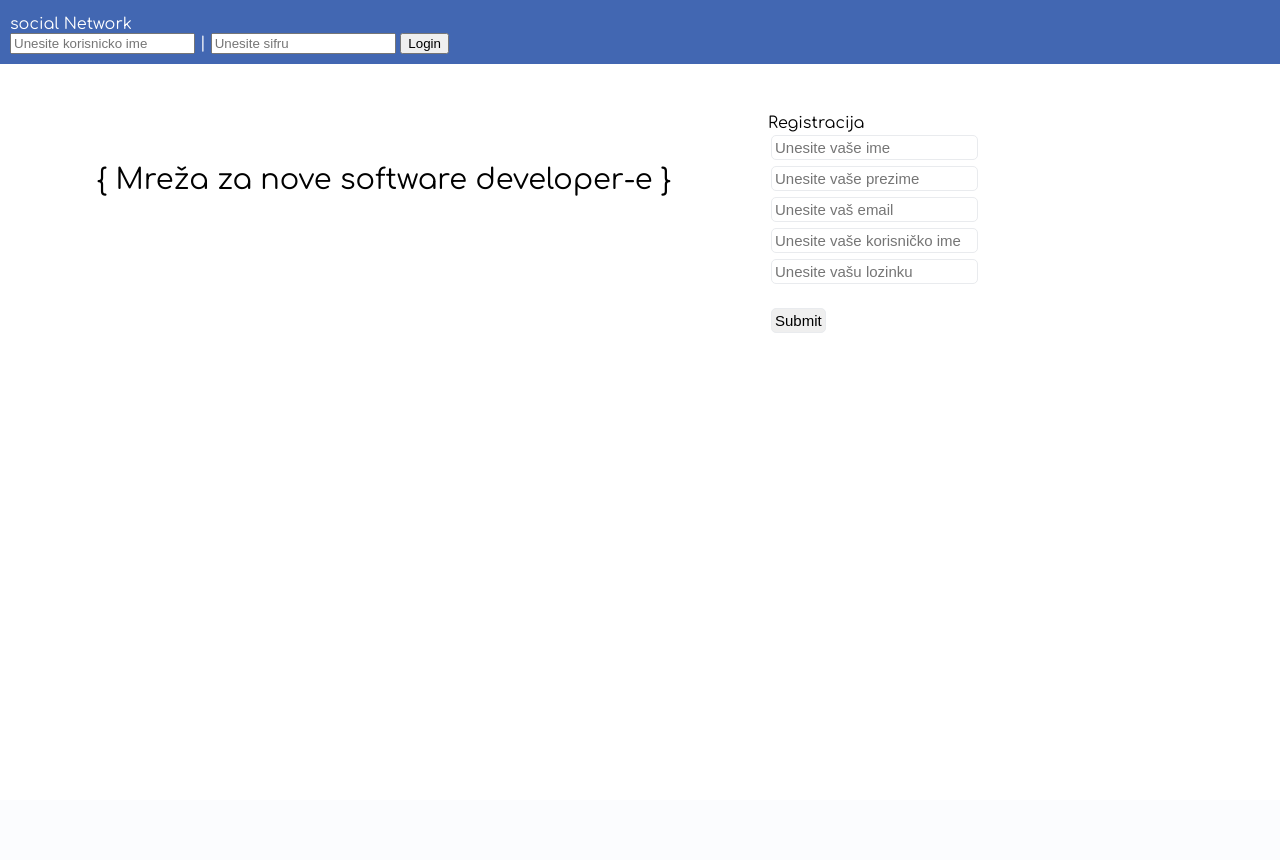
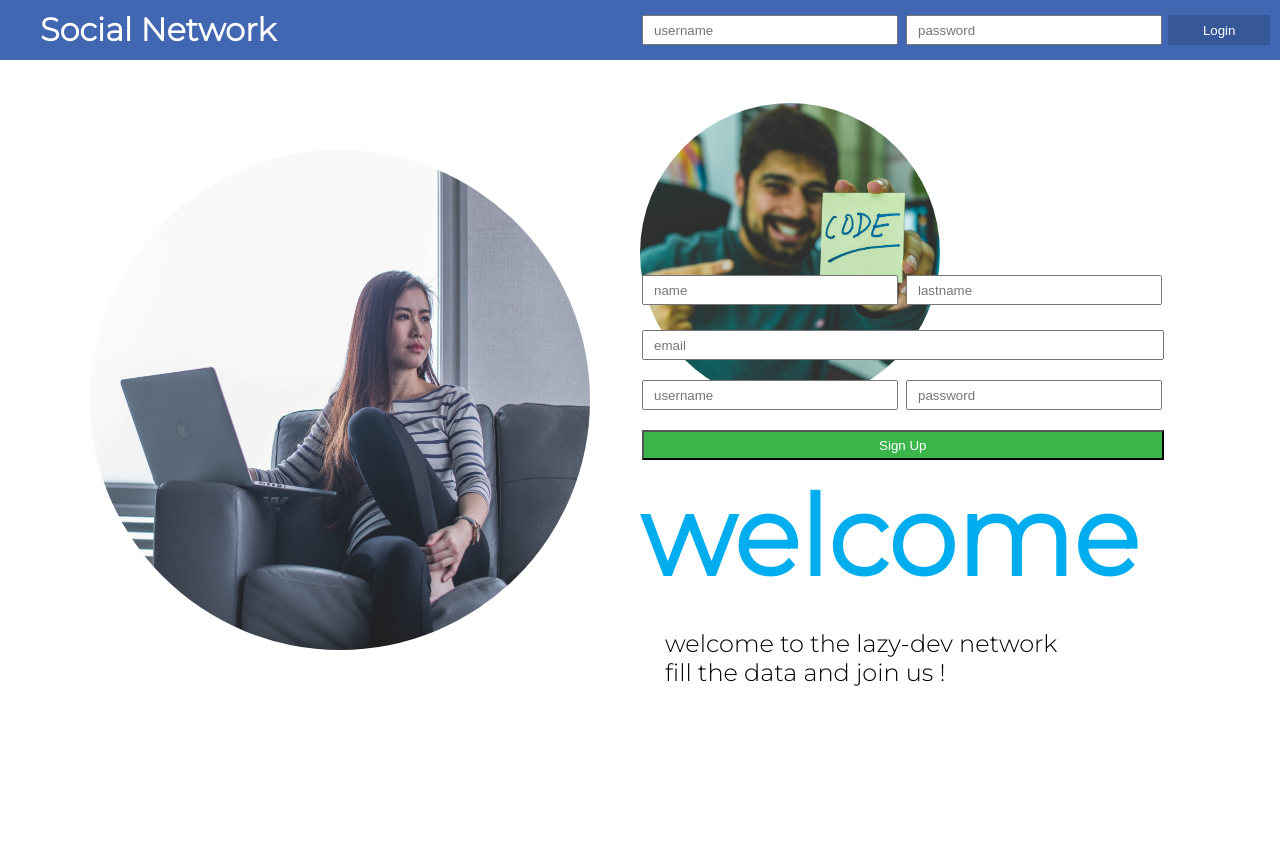
Before and after one commit to lapec/social-network, a PHP site: page / in a window 1280 px wide. Before the commit the page ends 333 px from the top, so only its background shows below. Run offline with PHP 8.4, Linux system fonts and the light colour scheme.

Commit message:
Login merge, profile page

```diff
--- /dev/null
+++ b/css/main.css
@@ -0,0 +1,156 @@
+@import url('https://fonts.googleapis.com/css?family=Montserrat:300');
+
+* {
+	margin: 0;
+	padding: 0;
+	box-sizing: border-box;
+}
+
+.main-container {
+	width: 100%;
+}
+
+.navigation {
+	display: flex;
+	background-color: #4267B2;
+	height: 60px;
+}
+
+.logo {
+	flex: 1;
+	display: flex;
+}
+
+a {
+	text-decoration: none;
+	padding: 10px 10px 10px 40px;
+}
+
+h1 {
+	color: #fff;
+	font-family: 'Montserrat', sans-serif;
+	/* width: 250px;
+	height: 40px; */
+}
+
+.login {
+	flex: 1;
+}
+
+.username {
+	width: 40%;
+	height: 30px;
+	margin: 15px 2px;
+	padding-left: 10px;
+}
+
+.password {
+	width: 40%;
+	height: 30px;
+	margin: 15px 2px;
+	padding-left: 10px;
+}
+
+.btn {
+	width: 16%;
+	height: 30px;
+	background-color: #365899;
+	color: #fff;
+	border: 0;
+}
+
+.container {
+	display: flex;
+	background-color: #fff;
+	height: 100vh;
+	position: absolute;
+	z-index: -2;
+}
+
+.box1 {
+	flex: 1;
+}
+
+img {
+	width: 100%;
+	border-radius: 50%;
+}
+
+.img1 {
+	width: 500px;
+	height: 500px;
+	margin-top: 90px;
+	margin-left: 90px;
+}
+
+.box2 {
+	flex: 1;
+	margin-top: ;
+}
+
+.img2 {
+	width: 300px;
+	height: 300px;
+	position: absolute;
+	margin-top: 43px;
+	z-index: -1;
+}
+
+.card {
+	margin-top: 200px;
+}
+
+.name {
+	width: 40%;
+	height: 30px;
+	margin: 15px 2px;
+	padding-left: 10px;
+}
+
+.lastname {
+	width: 40%;
+	height: 30px;
+	margin: 10px 2px;
+	padding-left: 10px;
+}
+
+.email {
+	width: 81.5%;
+	height: 30px;
+	margin: 10px 2px;
+	padding-left: 10px;
+}
+
+.username2 {
+	width: 40%;
+	height: 30px;
+	margin: 10px 2px;
+	padding-left: 10px;
+}
+
+.password2 {
+	width: 40%;
+	height: 30px;
+	margin: 10px 2px;
+	padding-left: 10px;
+}
+
+.btn2 {
+	width: 81.5%;
+	height: 30px;
+	margin: 10px 2px;
+	background-color: #39B54A;
+	color: #fff;
+}
+
+h3 {
+	font-family: 'Montserrat', sans-serif;
+	color: #00AEEF;
+	font-size: 110px;
+}
+
+p {
+	font-family: 'Montserrat', sans-serif;
+	font-size: 24px;
+	padding: 25px;
+}
--- a/index.php
+++ b/index.php
@@ -7,42 +7,47 @@ require_once('logincode.php');
 <!DOCTYPE html>
 <html>
 <head>
-	<title>social network</title>
-	<link href="css/style.css" rel="stylesheet">
-	<link href="https://fonts.googleapis.com/css?family=Comfortaa" rel="stylesheet">
+  <title>Social Network</title>
+  <link rel="stylesheet" type="text/css" href="css/main.css">
 </head>
 <body>
- <header>
-  <nav>
-   <div id="navContent">
-     social Network
-     <form action="" method="post">
-     <input type="text" name="usernamelg" placeholder="Unesite korisnicko ime" /> | <input type="password" name="passwordlg" placeholder="Unesite sifru">
-         <input type="submit" name="login" value="Login" />
-     </form>
-   </div>
-  </nav>
- </header>
- <main>
-    { Mreža za nove software developer-e }
- </main>
- <aside>
- 	Registracija
-    <form action="" method="post">
-      <input type="text" name="name" placeholder="Unesite vaše ime" autocomplete="off" /><br/>
-      <input type="text" name="lastname" placeholder="Unesite vaše prezime" autocomplete="off" /><br/>
-      <input type="text" name="email" placeholder="Unesite vaš email" autocomplete="off" /><br/>
-      <input type="text" name="username" placeholder="Unesite vaše korisničko ime" autocomplete="off" /><br/>
-      <input type="password" name="password" placeholder="Unesite vašu lozinku" autocomplete="off" /><br/><br/>
-      <input type="submit" name="submit" />
-    </form>
- </aside>
-<p>
- <?php
- if(isset($registerMessage)){
-  echo $registerMessage;
- }
- ?>
-</p>
+  <!--Main Container-->
+  <div class="main-container">
+
+    <!--Main Navigation-->
+    <div class="navigation">
+      <div class="logo">
+        <a href="#"><h1>Social Network</h1></a>
+      </div>
+      <div class="login">
+        <form action="" method="post">
+          <input type="text" name="usernamelg" placeholder="username" class="username">
+          <input type="password" name="passwordlg" placeholder="password" class="password">
+          <input class="btn" type="submit" name="login" value="Login" />
+        </form>
+      </div>
+    </div>
+    <!--Main Navigation END-->
+
+    <main class="container">
+      <div class="box1">
+        <img src="img/1.jpg" alt="social-network" class="img1">
+      </div>
+      <div class="box2">
+        <img src="img/2.jpg" alt="social-network" class="img2">
+        <div class="card">
+          <input type="text" name="name" placeholder="name" class="name">
+          <input type="text" name="lastname" placeholder="lastname" class="lastname">
+          <input type="text" name="email" placeholder="email" class="email">
+          <input type="text" name="username" placeholder="username" class="username2">
+          <input type="text" name="password" placeholder="password" class="password2">
+          <input class="btn2" type="submit" name="login" value="Sign Up" />
+          <h3>welcome</h3>
+          <p>welcome to the lazy-dev network <br> fill the data and join us !</p>
+        </div>
+      </div>
+    </main>
+  </div>
+  <!--Main Container END-->
 </body>
 </html>
```
Also changed, not shown: css/profile.css (added, +147 -0 lines), profile.php (+63 -10 lines), profilecode.php (added, +137 -0 lines), img/1.jpg (added), img/2.jpg (added).
